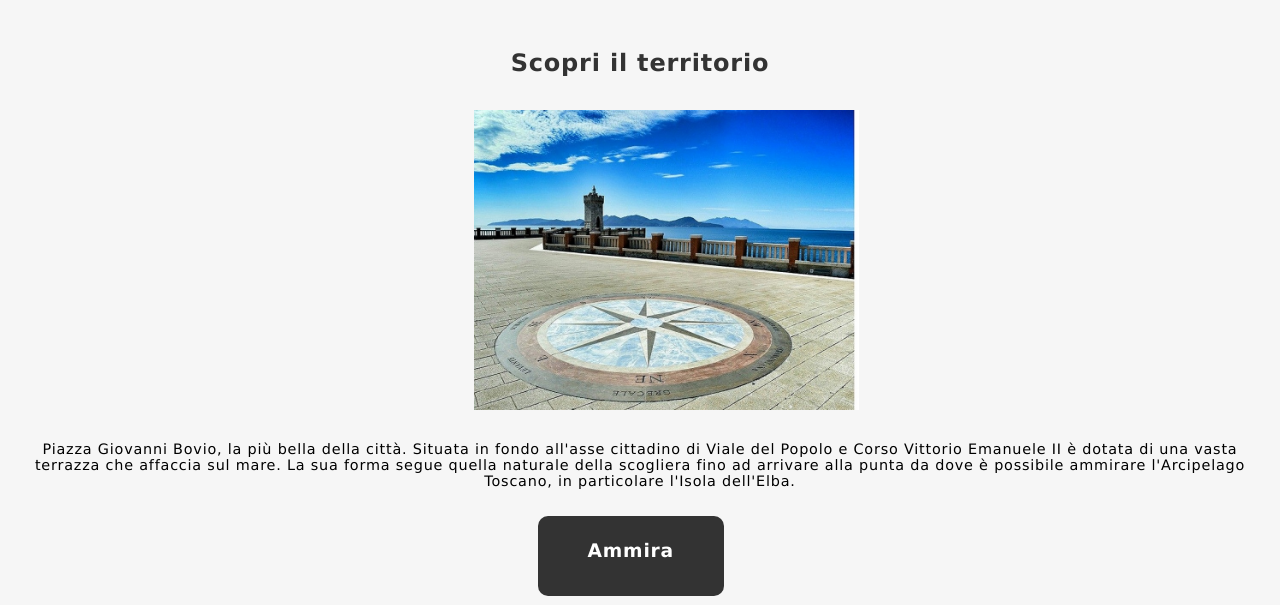
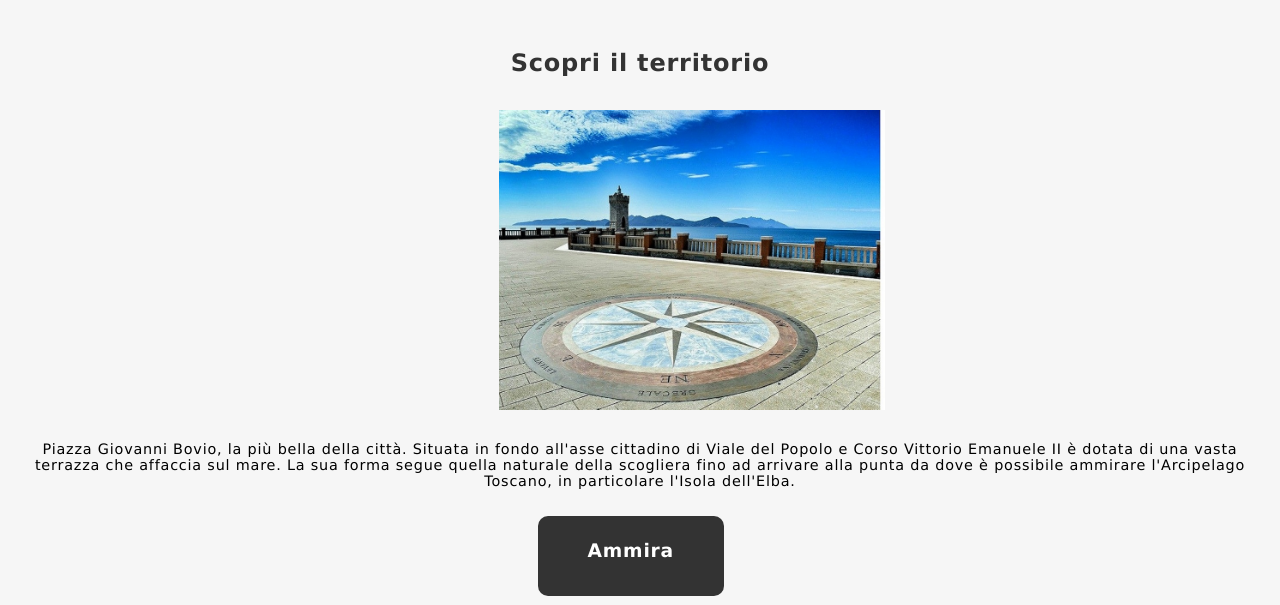
Before and after one commit to mattiafilosa22/my-syte, a plain HTML site: page index.html in a window 1280 px wide. Shown: the part 695-1300 px from the top of the page. Drawn offline with Linux system fonts and the light colour scheme.

Commit message:
change_ccs:155

```diff
--- a/stile.css
+++ b/stile.css
@@ -154,8 +154,8 @@ footer{
 }
 #content_imgPiombino{
 	display:inline-block;
-   height:300px;
-	margin-left:37%;
+    height:300px;
+	margin-left:39%;
 	margin-top:1%;
 	padding:0%;
 }
```
Also changed, not shown: articolazioneSito.png (added), 1 other file.
